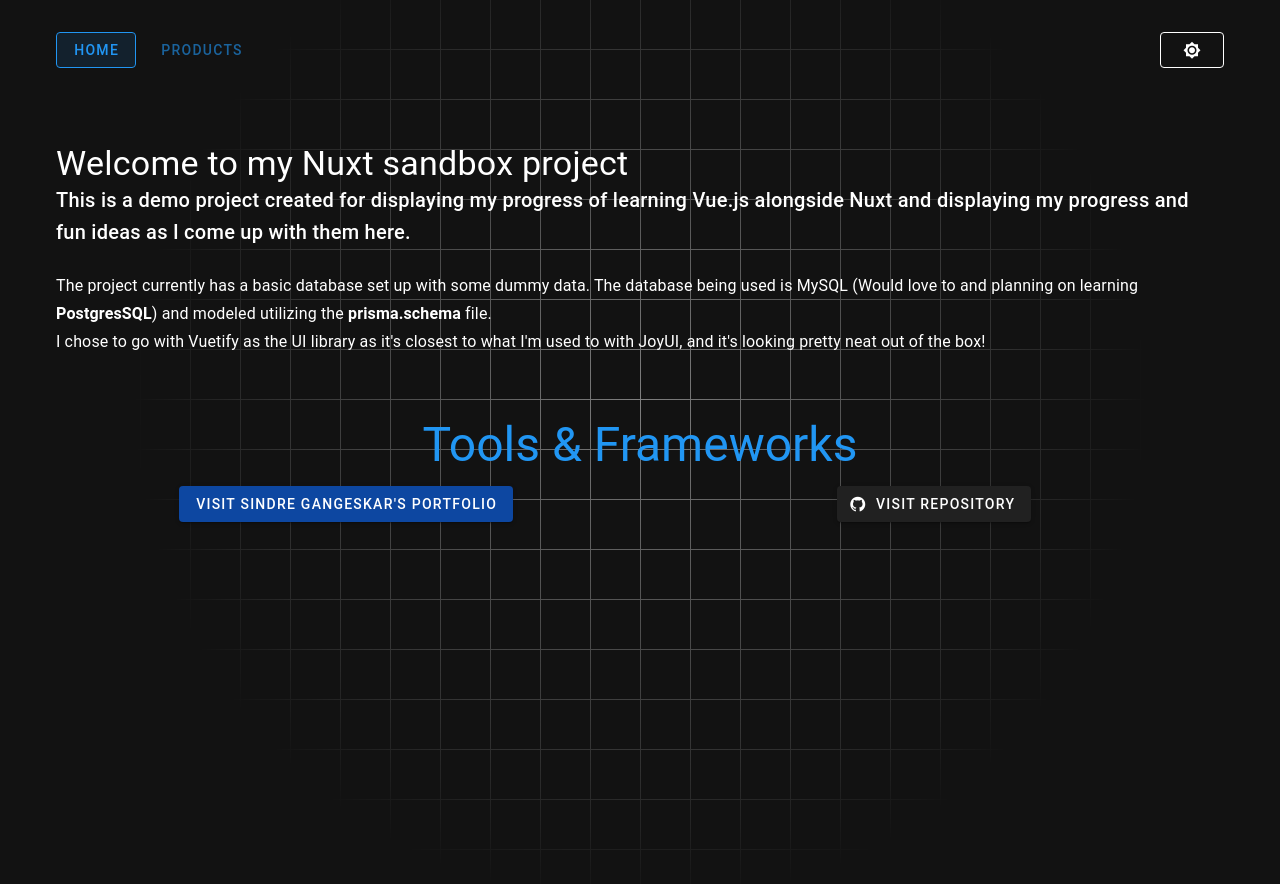
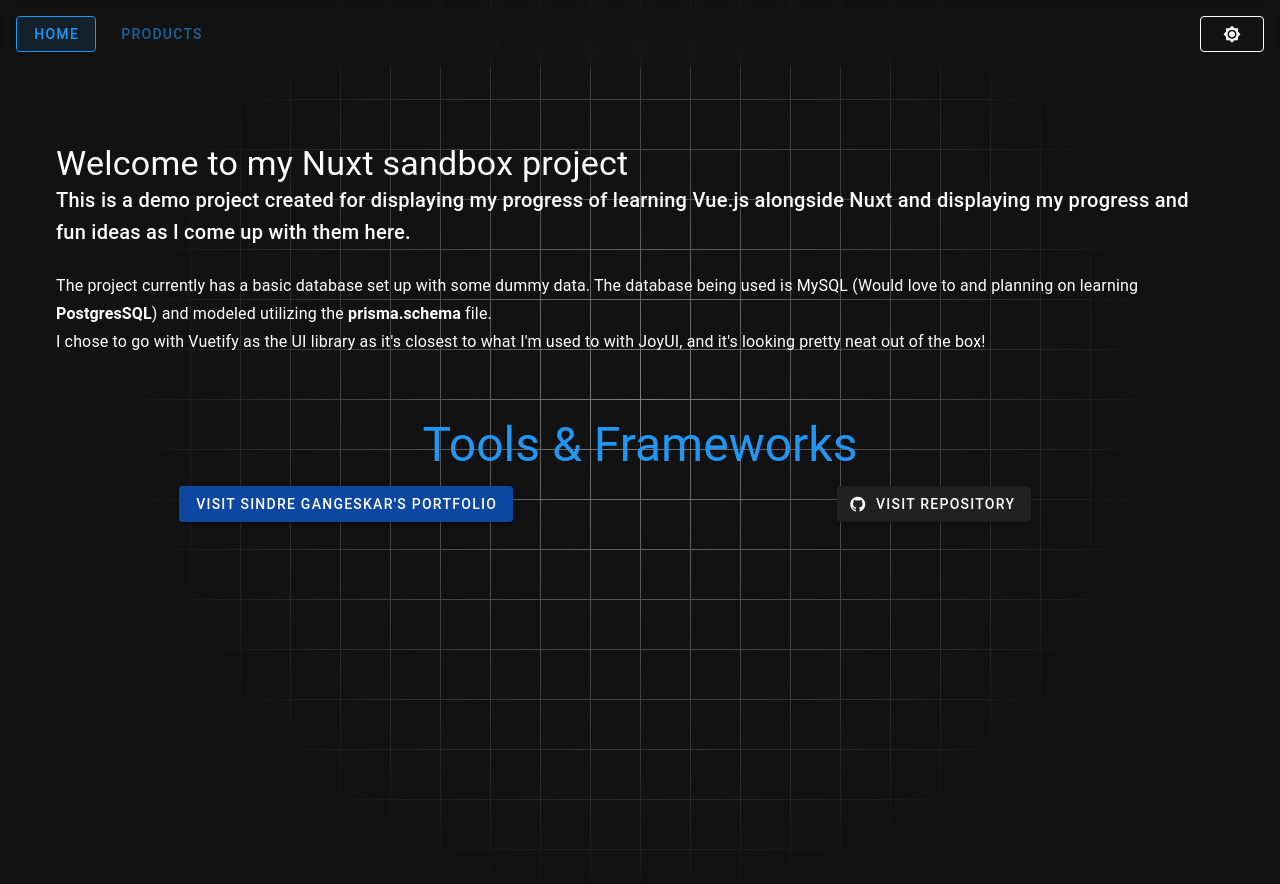
Before and after one commit to sindre-gangeskar/nuxtjs-database, a Nuxt app: page / in a window 1280 px wide. Shown: the top 884 px of the page. Built offline with nearby package versions, Linux system fonts and the light colour scheme.

Commit message:
Fixed styling and overflow issues

```diff
--- a/app.vue
+++ b/app.vue
@@ -2,8 +2,8 @@
 	<v-app>
 		<div>
 			<NuxtRouteAnnouncer />
-			<v-container :style="{maxWidth: '1500px'}">
-				<navbar />
+			<navbar />
+			<v-container :style="{ maxWidth: '1500px' }">
 				<NuxtPage />
 			</v-container>
 		</div>
--- a/components/gridBackground.vue
+++ b/components/gridBackground.vue
@@ -12,7 +12,8 @@
 	<div
 		:style="{
 			width: props.size,
-			height: props.size,
+	height: props.size,
+			maxWidth: '100vw',
 			margin: 'auto',
       position: 'absolute',
 			background: `linear-gradient(to right, gray 1px, transparent 1px ), linear-gradient(to top, gray 1px, transparent 1px)`,
--- a/components/navbar.vue
+++ b/components/navbar.vue
@@ -1,18 +1,20 @@
 <script setup>
-const routes = [ "/", "/products" ];
-import { useRoute } from 'vue-router';
+const routes = ["/", "/products"];
+import { useRoute } from "vue-router";
 const path = useRoute();
 </script>
 
 <template>
-	<nav>
-		<v-container :style="{ display: 'flex', gap: '15px', justifyContent: 'space-between' }">
-			<div class="navigation d-flex ga-2">
-				<v-btn color="primary" :ripple="false" :variant="path.path === route ? 'outlined' : 'plain'" v-for="route in routes" component="NuxtLink" :to="route">{{ route === "/" ? "Home" : route.replace("/", "") }}</v-btn>
+	<v-container fluid :style="{ position: 'sticky', zIndex: 999, top: 0, backdropFilter: 'blur(8px)' }">
+		<nav class="mx-auto" :style="{ maxWidth: '1500px', display: 'flex', gap: '15px', justifyContent: 'space-between' }">
+			<div class="d-flex ga-2">
+				<v-btn color="primary" :ripple="false" :variant="path.path === route ? 'outlined' : 'plain'" v-for="route in routes" component="NuxtLink" :to="route">{{
+					route === "/" ? "Home" : route.replace("/", "")
+				}}</v-btn>
 			</div>
 			<div class="end-wrapper">
 				<themetoggler />
 			</div>
-		</v-container>
-	</nav>
+		</nav>
+	</v-container>
 </template>
```
